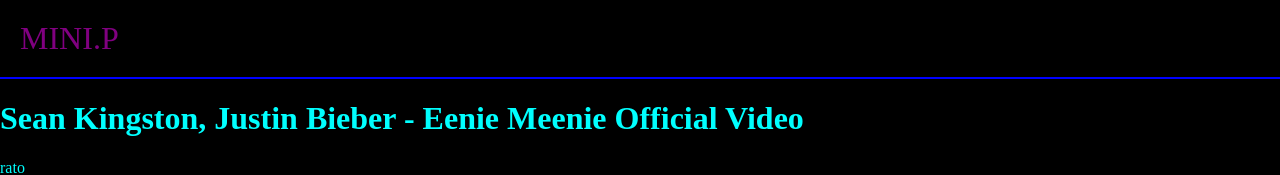
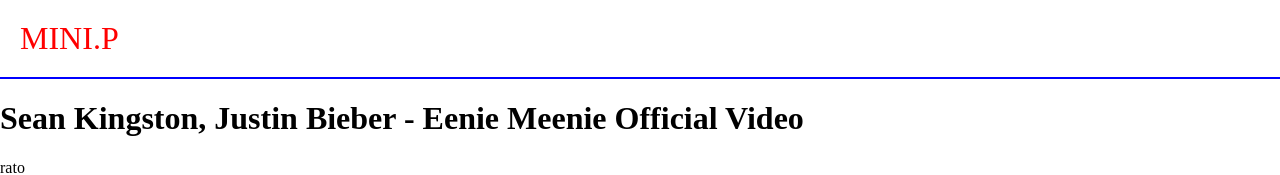
Before and after one commit to MINIpekka2423/MINIpekka2423, a plain HTML site: page index.html in a window 1280 px wide. Shown: the top 175 px of the page. Drawn offline with Linux system fonts and the light colour scheme.

Commit message:
estação

```diff
--- a/styles.css
+++ b/styles.css
@@ -1,6 +1,6 @@
 body{
 
-color:aqua;
+color: white
 background:black;
 
 margin: 0px
@@ -15,6 +15,6 @@ padding: 20px;
 
 font-size: 32px;
 
-color: purple;
+color: red;
 
 }
```
